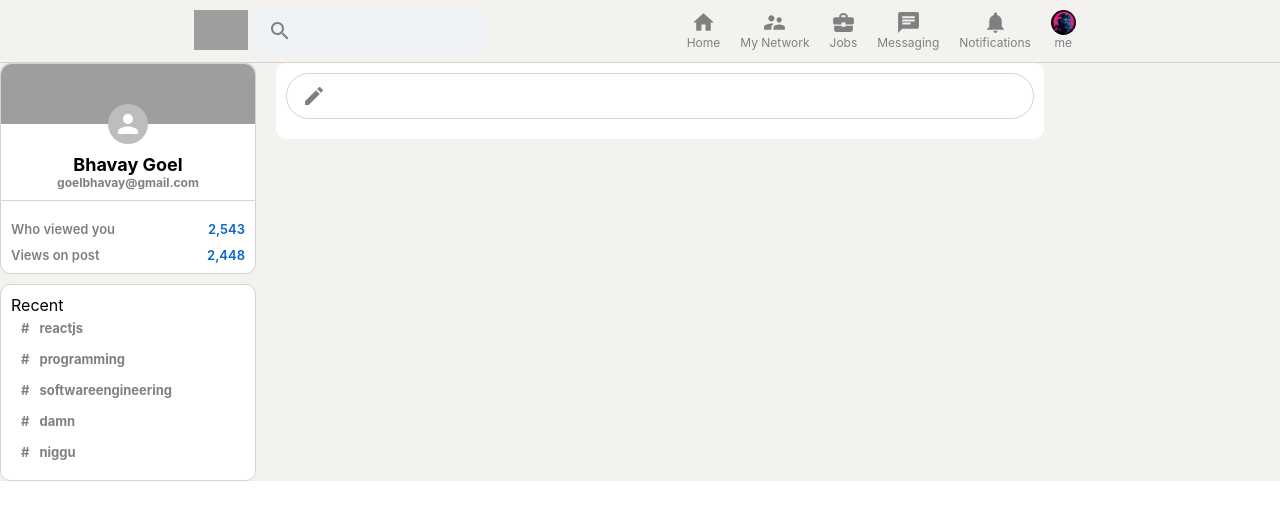
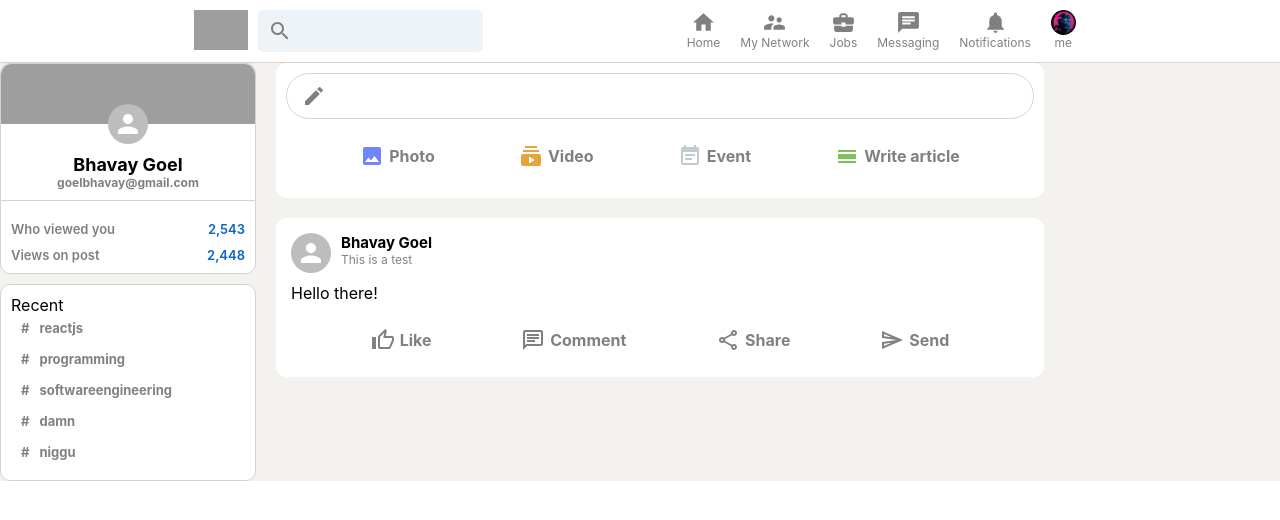
Before and after one commit to bhavaygoel/linkedin-clone, a React (Create React App) app: page / in a window 1280 px wide. Shown: the top 520 px of the page. Built offline with nearby package versions, Linux system fonts and the light colour scheme; grey boxes are pictures that could not be loaded.

Commit message:
added Feed and related buttons in posts

```diff
--- a/src/Feed.css
+++ b/src/Feed.css
@@ -45,3 +45,8 @@
 .feed__input > form > button {
     display: none;
 }
+
+.feed__inputOptions {
+    display: flex;
+    justify-content: space-evenly;
+}
--- a/src/Feed.js
+++ b/src/Feed.js
@@ -1,20 +1,53 @@
-import React from 'react'
-import './Feed.css'
-import CreateIcon from '@mui/icons-material/Create'
+import React, { useState } from "react";
+import "./Feed.css";
+import CreateIcon from "@mui/icons-material/Create";
+import InputOption from "./InputOption";
+import ImageIcon from "@mui/icons-material/Image";
+import SubscriptionsIcon from "@mui/icons-material/Subscriptions";
+import EventNoteIcon from "@mui/icons-material/EventNote";
+import CalendarViewDayIcon from "@mui/icons-material/CalendarViewDay";
+import Post from "./Post";
 function Feed() {
+  const [posts, setPosts] = useState([]);
+
+  const sendPost = (e) => {
+    e.preventDefault();
+  }
+
   return (
-    <div className='feed'>
+    <div className="feed">
       <div className="feed__inputContainer">
         <div className="feed__input">
           <CreateIcon />
           <form>
             <input type="text" />
-                    <button type='submit'>Send</button>
+            <button onClick={sendPost} type="submit">Send</button>
           </form>
         </div>
+        <div className="feed__inputOptions">
+          <InputOption Icon={ImageIcon} title="Photo" color="#7085F9" />
+          <InputOption Icon={SubscriptionsIcon} title="Video" color="#E7A33E" />
+          <InputOption Icon={EventNoteIcon} title="Event" color="#C0CBCD" />
+          <InputOption
+            Icon={CalendarViewDayIcon}
+            title="Write article"
+            color="#7FC15E"
+          />
         </div>
       </div>
+
+      {/* Posts  */}
+      {posts.map((post) => (
+        <Post />
       )
+      )}
+      <Post
+        name="Bhavay Goel"
+        description="This is a test"
+        message="Hello there!"
+      />
+    </div>
+  );
 }
 
-export default Feed
+export default Feed;
--- a/src/Header.css
+++ b/src/Header.css
@@ -2,6 +2,7 @@
     position: sticky;
     top: 0;
     display: flex;
+    background-color: white;
     justify-content: space-evenly;
     border-bottom: 0.1px solid lightgray;
     padding-top: 10px;
--- /dev/null
+++ b/src/InputOption.css
@@ -0,0 +1,21 @@
+.inputOption{
+    display: flex;
+    align-items: center;
+    margin-top: 15px;
+    color: gray;
+    padding: 10px;
+    cursor: pointer;
+}
+
+.inputOption:hover {
+    background-color: whitesmoke;
+    border-radius: 10px;
+    -webkit-border-radius: 10px;
+    -moz-border-radius: 10px;
+    -ms-border-radius: 10px;
+    -o-border-radius: 10px;
+}
+
+.inputOption > h4 {
+    margin-left: 5px;
+}
--- /dev/null
+++ b/src/InputOption.js
@@ -0,0 +1,12 @@
+import React from 'react'
+import './InputOption.css'
+function InputOption({title, Icon, color}) {
+  return (
+    <div className='inputOption'>
+        <Icon style={{color: color}} />
+        <h4>{title}</h4>
+    </div>
+  )
+}
+
+export default InputOption
--- /dev/null
+++ b/src/Post.css
@@ -0,0 +1,37 @@
+.post {
+    background-color: white;
+    padding: 15px;
+    margin-bottom: 10px;
+    border-radius: 10px;
+    -webkit-border-radius: 10px;
+    -moz-border-radius: 10px;
+    -ms-border-radius: 10px;
+    -o-border-radius: 10px;
+}
+
+.post__header {
+    display: flex;
+    margin-bottom: 10px;
+}
+
+.post__info{
+    margin-left: 10px;
+}
+
+.post__info > p {
+    font-size: 12px;
+    color: gray;
+}
+
+.post__body {
+    overflow-wrap: anywhere;
+}
+
+.post__info > h2 {
+    font-size: 15px;
+}
+
+.post__buttons{
+    display: flex;
+    justify-content: space-evenly;
+}
--- /dev/null
+++ b/src/Post.js
@@ -0,0 +1,34 @@
+import { Avatar } from '@mui/material'
+import React from 'react'
+import InputOption from './InputOption'
+import './Post.css'
+import ThumbUpAltOutlinedIcon from '@mui/icons-material/ThumbUpAltOutlined'
+import ChatOutlinedIcon from '@mui/icons-material/ChatOutlined'
+import SendOutlinedIcon from '@mui/icons-material/SendOutlined'
+import ShareOutlinedIcon from '@mui/icons-material/ShareOutlined'
+function Post({ name, description, message, photoUrl }) {
+    return (
+        <div className='post'>
+            <div className="post__header">
+                <Avatar />
+                <div className="post__info">
+                    <h2>{name}</h2>
+                    <p>{description}</p>
+                </div>
+            </div>
+
+            <div className="post__body">
+                <p>{message}</p>
+            </div>
+
+            <div className="post__buttons">
+                <InputOption Icon={ThumbUpAltOutlinedIcon} title="Like" color="gray"/>
+                <InputOption Icon={ChatOutlinedIcon} title="Comment" color="gray"/>
+                <InputOption Icon={ShareOutlinedIcon} title="Share" color="gray"/>
+                <InputOption Icon={SendOutlinedIcon} title="Send" color="gray"/>
+            </div>
+        </div>
+    )
+}
+
+export default Post
```
Lines whose indentation alone changed are shown as unchanged.
